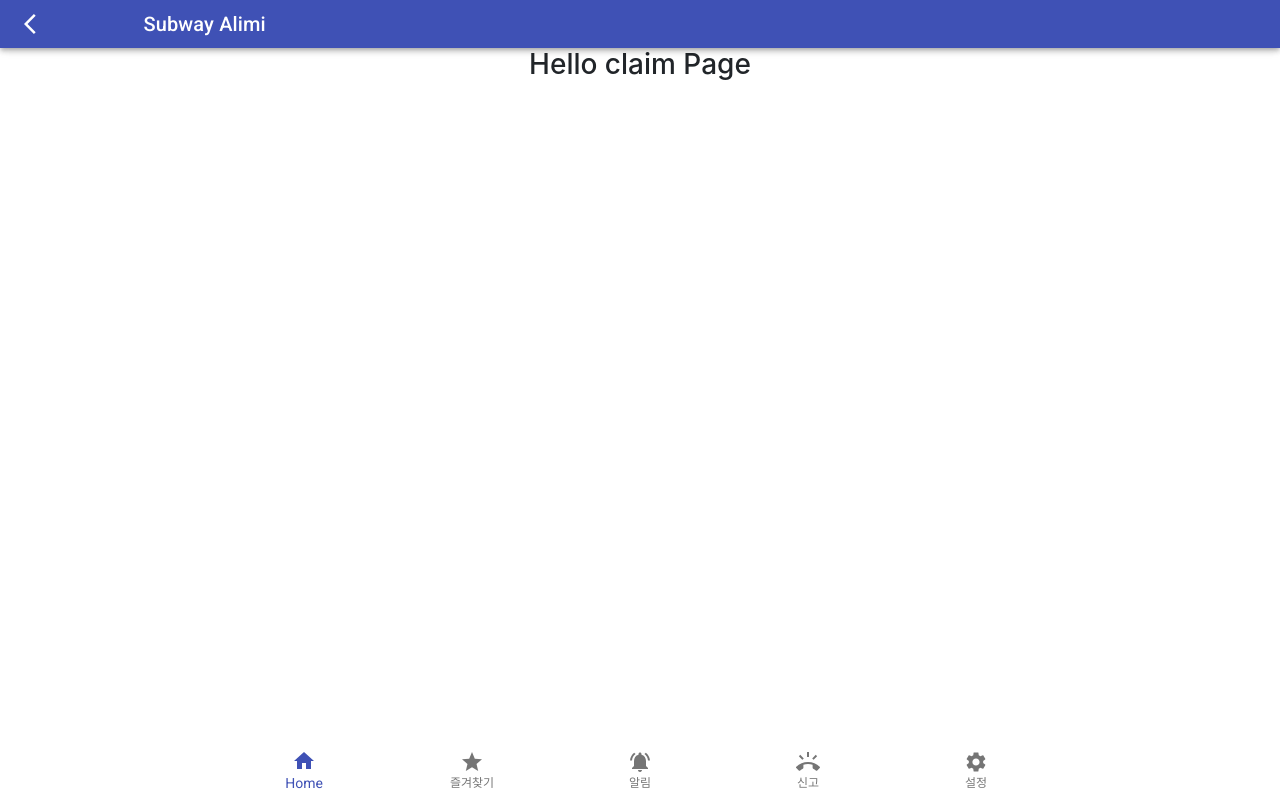
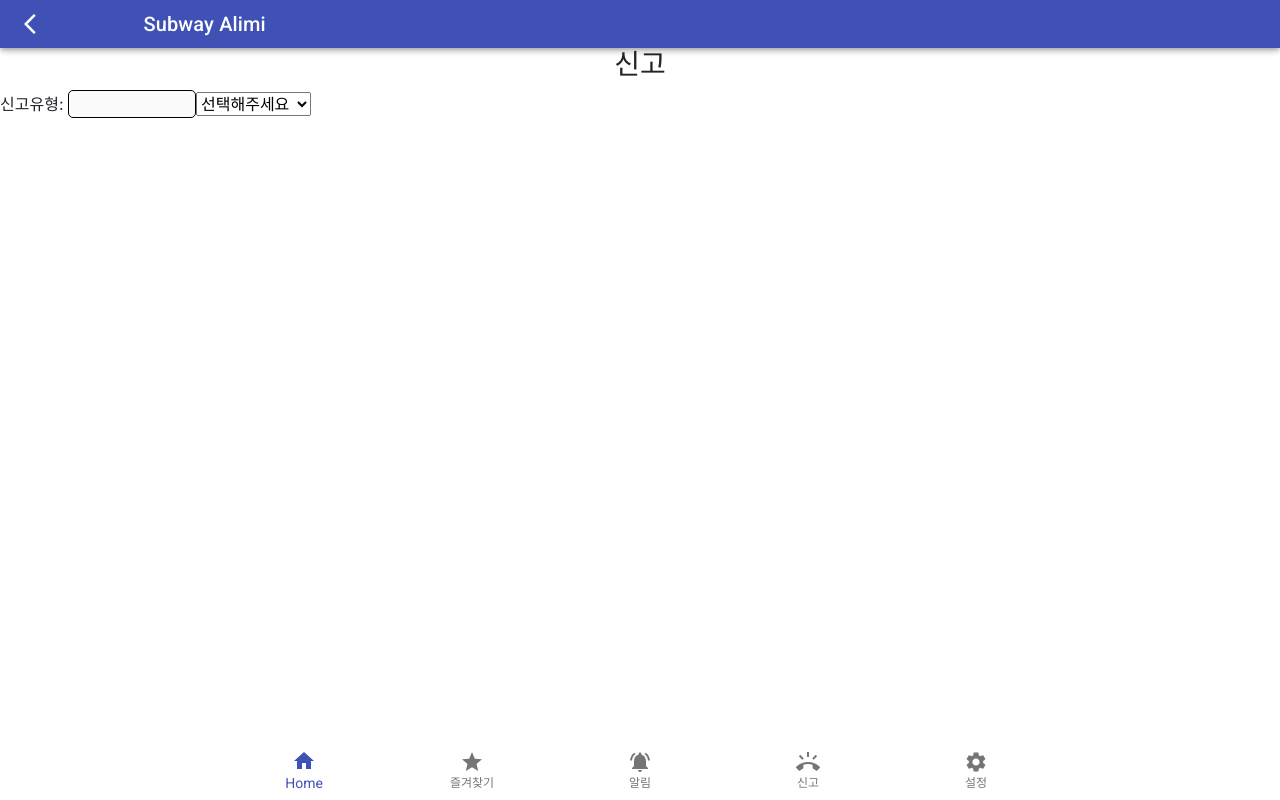
Before and after one commit to jins408/ANJA, a React (Create React App) app in the folder front-end/: page /mobile/claim in a window 1280 px wide. Built offline with nearby package versions, Linux system fonts and the light colour scheme.

Commit message:
S03P31B101-97/add 지하철신고페이지

```diff
--- /dev/null
+++ b/front-end/src/css/claim.css
@@ -0,0 +1,5 @@
+.input-category{
+    width: 8rem;
+    border-radius: 5px;
+    border: 1px solid black;
+}
--- a/front-end/src/pages/moblie/tab/Claim.js
+++ b/front-end/src/pages/moblie/tab/Claim.js
@@ -1,11 +1,42 @@
-import React from 'react';
+import React, { useState } from 'react';
+
+import '../../../css/claim.css'
 
 const Claim = () =>{
+    const [writer, setWriter] = useState(false);
+    const [category, setCategory] = useState('');
+    const [inputbox, setInputbox] = useState('');
+
+    const setcategoryText = e => {
+        setCategory(e.target.value)
+    }
+
+    const CheckText = (e) => {
+        if(e.target.value === "other"){
+            setWriter(true)
+            setInputbox(e.target.value)
+            return setCategory()
+        }
+        setWriter(false)
+        setInputbox(e.target.value)
+    }
+
     return(
-            <div>
-                <h3 className="text-center">Hello claim Page</h3>
 
-            </div>
+        <div>
+            <h3 className="text-center">신고</h3>
+            <span className="categoty-claim">신고유형: </span>
+            {(writer && <input className="input-category" value={category || ''} onChange={setcategoryText} type="text" ></input>) || <input className="input-category" value={inputbox} disabled></input> }
+            <select className="selectbox" value={inputbox} onChange={CheckText}>
+                <option value="" disabled>선택해주세요</option>
+                <option value="마스크 미착용">마스크 미착용</option>
+                <option value="에어컨,히터">에어컨,히터</option>
+                <option value="잡상인">잡상인</option>
+                <option value="애완동물">애완동물</option>
+                <option value="other">직접입력</option>
+            </select>
+
+        </div>
         );
     }
 
```
